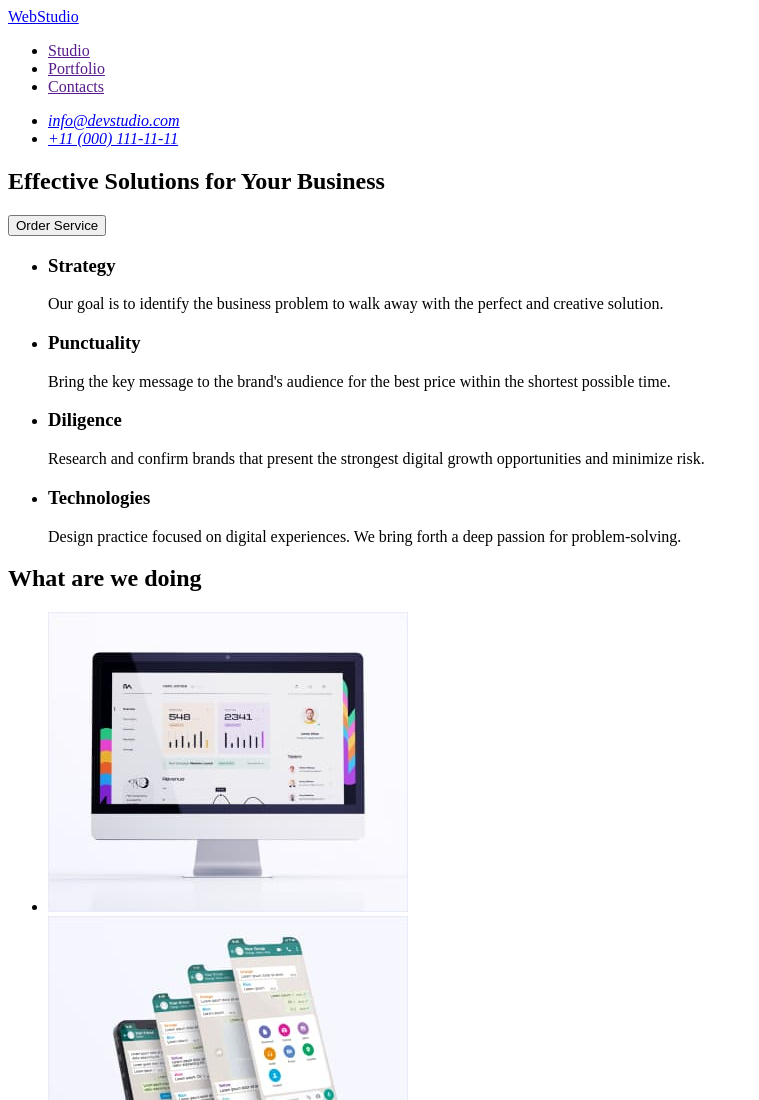
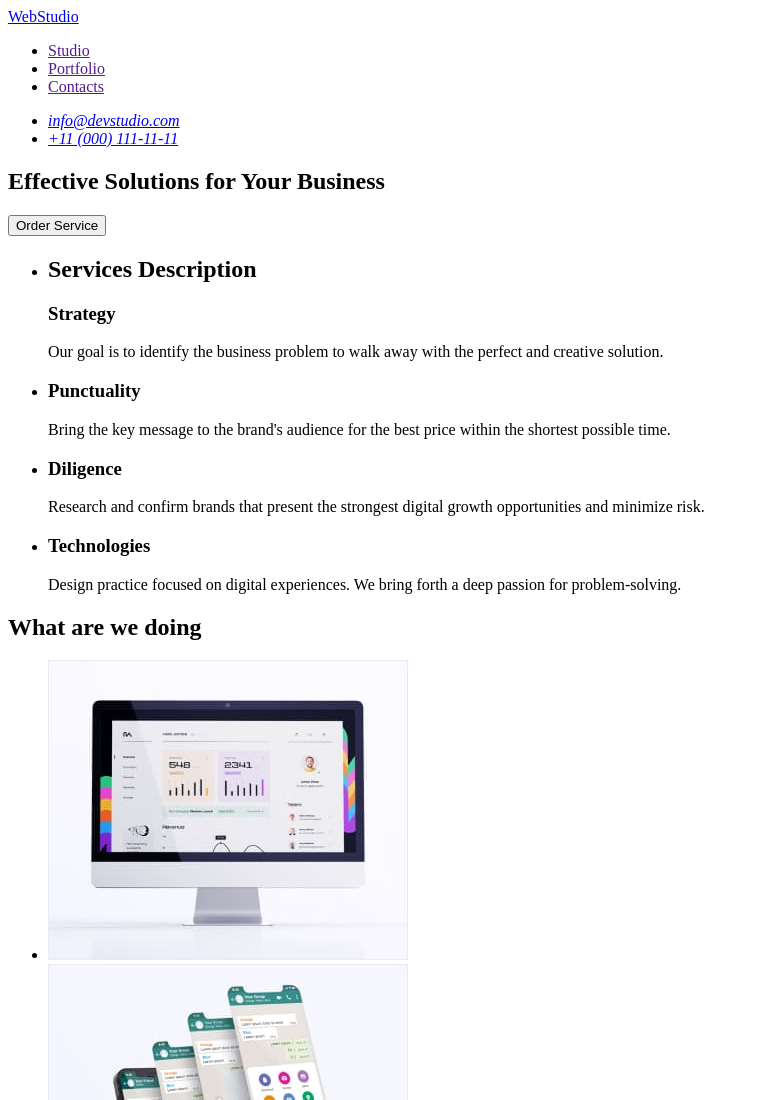
Before and after one commit to Mesmerisee/goit-markup-hw-01, a plain HTML site: page index.html in a window 1280 px wide. Shown: the top 1100 px of the page, without its empty margins (0-759 px from the left). Drawn offline with Linux system fonts and the light colour scheme.

Commit message:
h2 unhide

```diff
--- a/index.html
+++ b/index.html
@@ -34,7 +34,7 @@
       <section>
         <ul>
           <li>
-            <h2 hidden>Services Description</h2>
+            <h2>Services Description</h2>
             <h3>Strategy</h3>
             <p>
               Our goal is to identify the business problem to walk away with the
```
